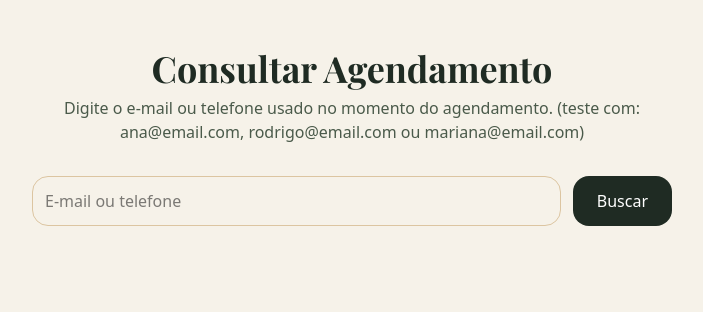
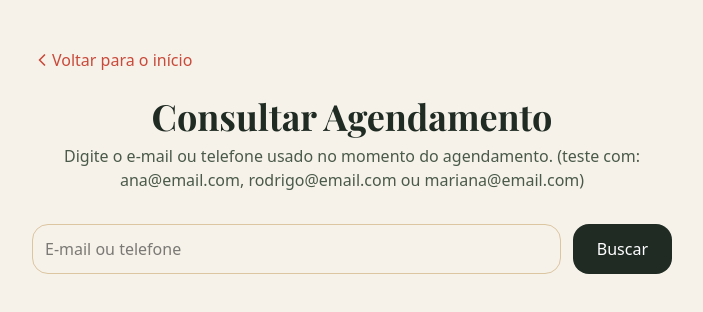
Before and after one commit to Vitoriagss/Est-dioMurakami, a Next.js app: page /status in a window 1280 px wide. Shown: the top 312 px of the page, without its empty margins (288-991 px from the left). Built offline with nearby package versions, Linux system fonts and the light colour scheme; a web font is replaced by a local one.

Commit message:
feat: adiciona link para voltar a pagina inicial na secao de status

```diff
--- a/package.json
+++ b/package.json
@@ -8,6 +8,7 @@
     "start": "next start"
   },
   "dependencies": {
+    "lucide-react": "^1.31.0",
     "next": "16.3.0",
     "react": "19.2.8",
     "react-dom": "19.2.8"
--- a/src/app/status/page.tsx
+++ b/src/app/status/page.tsx
@@ -4,6 +4,8 @@ import { buscarAgendamentoPorContato, cancelarAgendamento } from "@/lib/buscarAg
 import { Agendamento } from "@/lib/types";
 import CancelamentoModal from "@/components/CancelamentoModal";
 import { useState } from "react";
+import Link from "next/link";
+import { ChevronLeft } from "lucide-react";
 
 export default function StatusPage() {
   const [busca, setBusca] = useState("");
@@ -48,6 +50,14 @@ export default function StatusPage() {
   return (
     <main className="grow py-12 bg-branco">
       <div className="container mx-auto px-4 max-w-2xl">
+        <Link
+          href="/"
+          className="flex items-center text-vermelho hover:opacity-80 transition-opacity mb-6 w-fit"
+        >
+          <ChevronLeft size={20} />
+          Voltar para o início
+        </Link>
+
         <h1 className="font-(family-name:--font-playfair) text-3xl sm:text-4xl font-bold text-center mb-2 text-primaria">
           Consultar Agendamento
         </h1>
--- a/src/components/HEADER/index.tsx
+++ b/src/components/HEADER/index.tsx
@@ -1,4 +1,5 @@
 import Image from "next/image";
+import Link from "next/link";
 
 export default function Header() {
   return (
@@ -10,7 +11,7 @@ export default function Header() {
       <div className="flex gap-8 items-center font-semibold">
         <h1 className="text-lg">Sobre nos</h1>
         <h1 className="text-lg">Agendamentos</h1>
-        <h1 className="text-lg">Status</h1>
+        <Link href="/status" className="text-lg">Status</Link>
         <h1 className="text-lg">Contatos</h1>
 
         <button className="border xl px-2 py-2 text-xl rounded-2xl">
```
Also changed, not shown: 1 other file (tests, documents, lock files or other folders).
